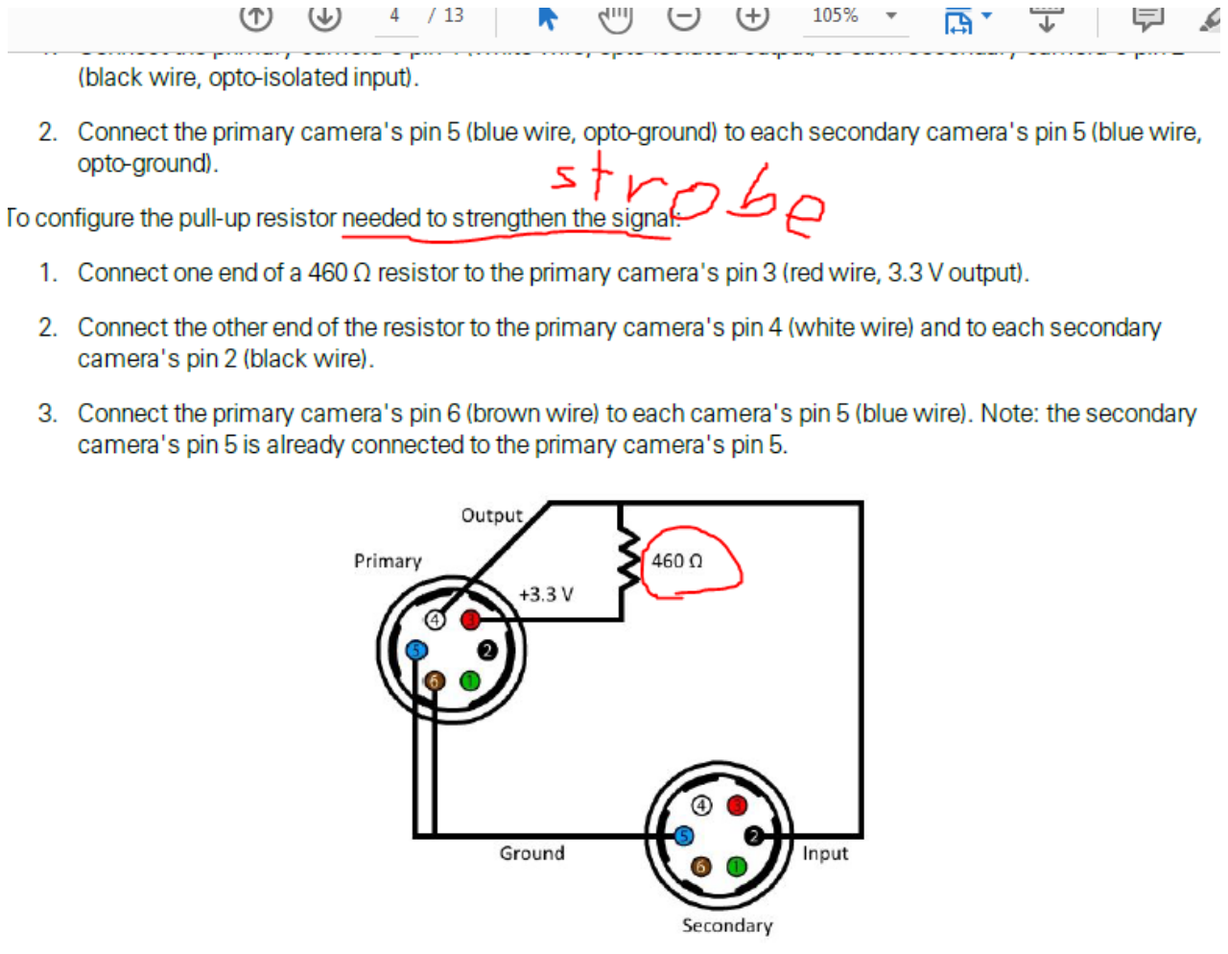
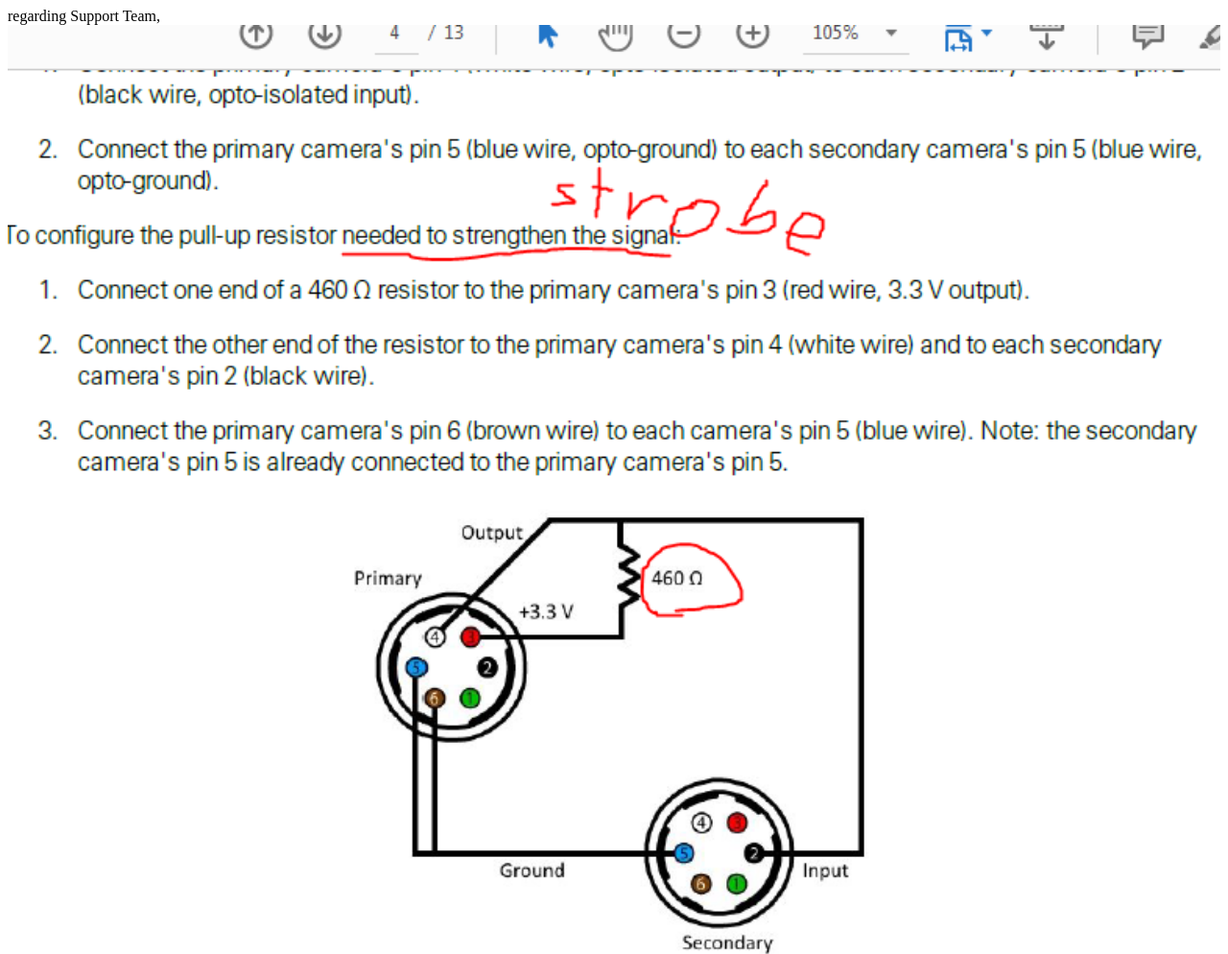
Before and after one commit to yunholeeme/lazenca, a plain HTML site: page bfly.html in a window 1280 px wide. Shown: the top 994 px of the page at 96% size. Drawn offline with Linux system fonts and the light colour scheme.

Commit message:
Add files via upload

```diff
--- a/bfly.html
+++ b/bfly.html
@@ -5,6 +5,8 @@
 	</title>
 </head>
 <body>
+
+	regarding Support Team,
 	<img src="bfly-resistor.png" width="100%">
 
 </body>
```
